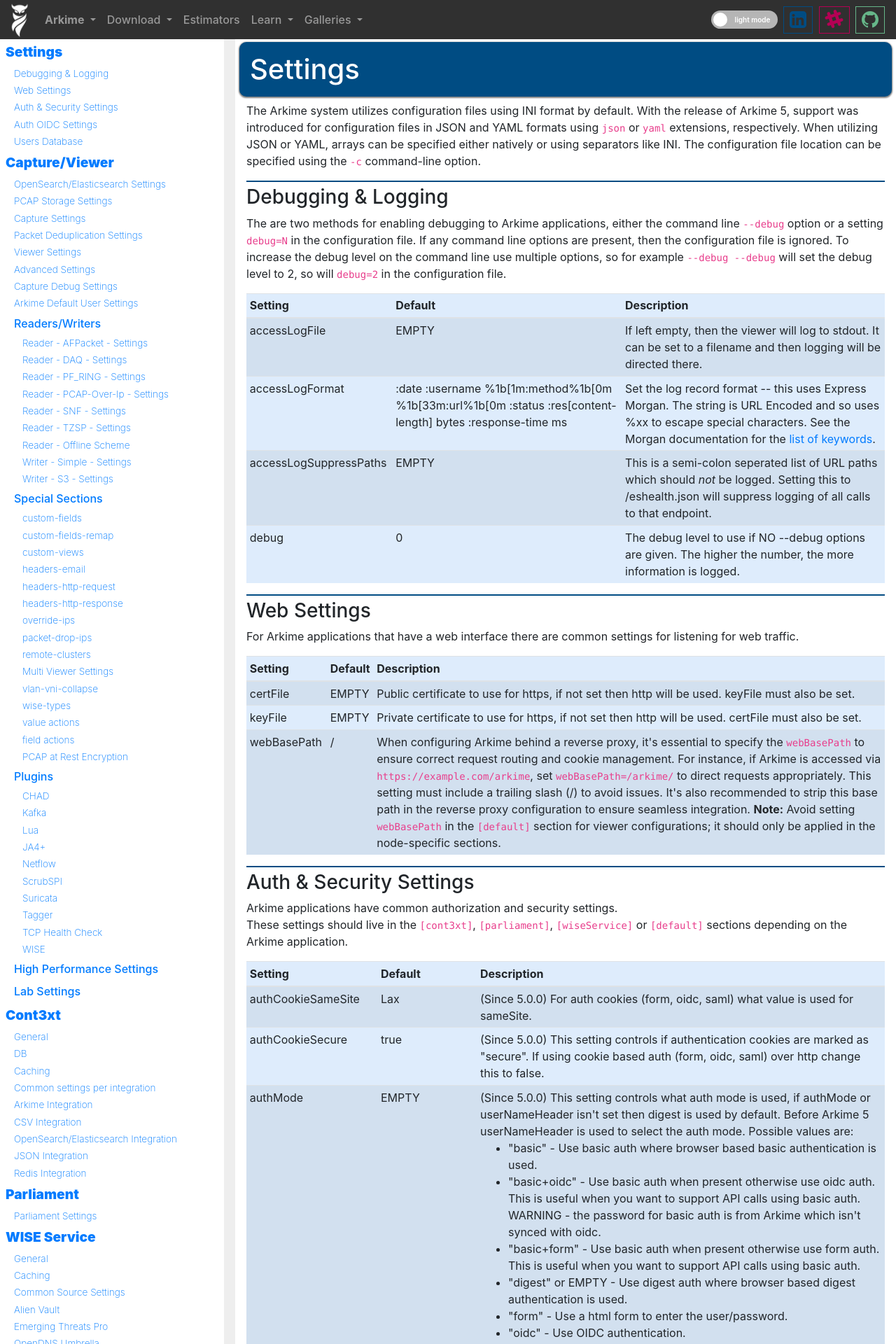
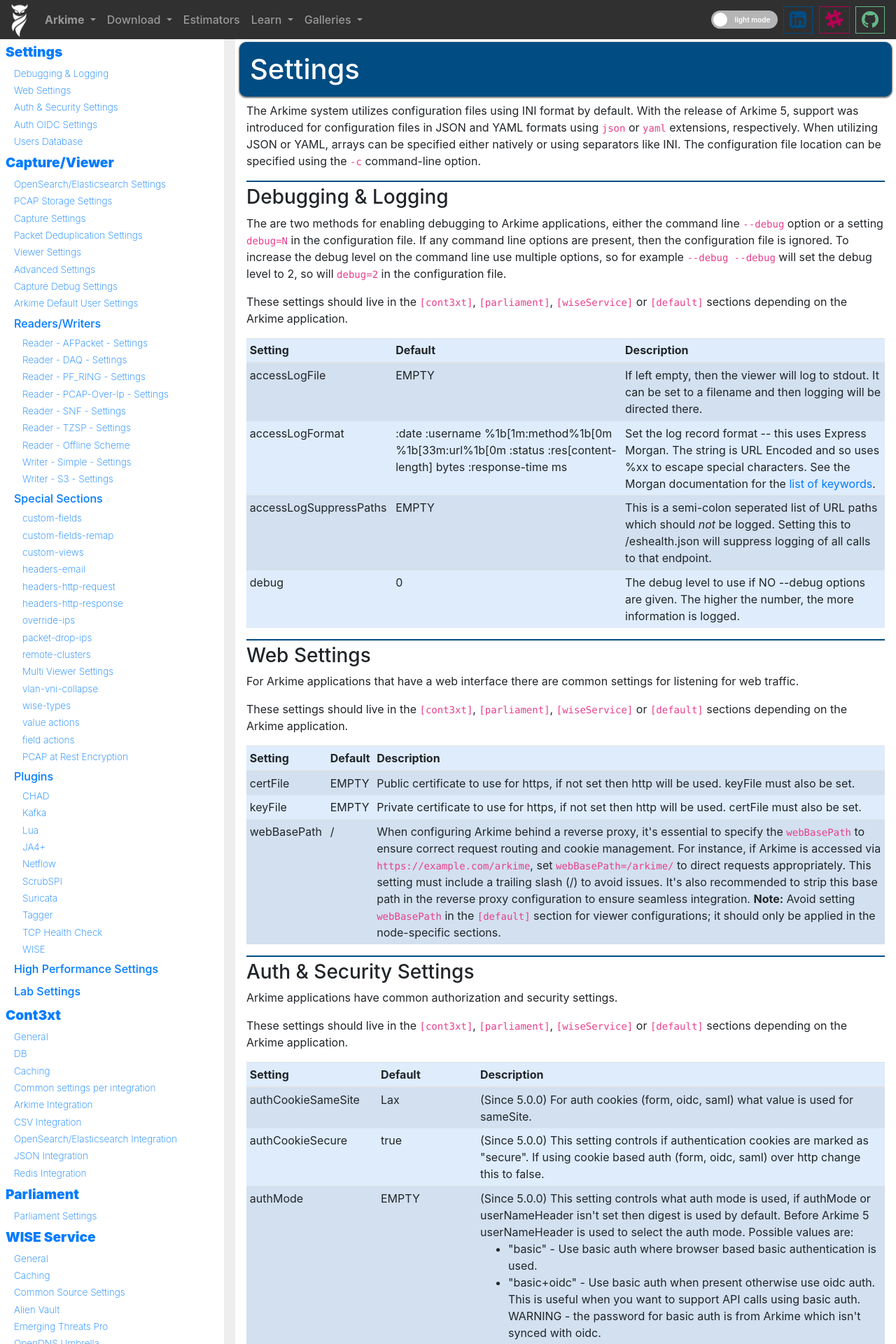
Before and after one commit to arkime/arkimeweb, a Jekyll site: the page built from settings.html, in a window 1280 px wide. Shown: the top 1920 px of the page at 70% size. Built offline with Jekyll 4.4.1, drawn with Linux system fonts in a browser that asks for light colours; some of the changed text lies outside the part shown.

Commit message:
clarify where settings live

```diff
--- a/_data/shared/auth-oidc.yml
+++ b/_data/shared/auth-oidc.yml
@@ -3,7 +3,8 @@
   <p>
     (Since 4.2.0) Arkime now support direct OIDC authentication when setting <a href="#userNameHeader">userNameHeader</a> to oidc.
     Make sure that each user has the "Web Auth Header" checkbox selected.
-    <br>
+  </p>
+  <p>
     These settings should live in the <code>[cont3xt]</code>, <code>[parliament]</code>, <code>[wiseService]</code> or <code>[default]</code> sections depending on the Arkime application.
   </p>
 
--- a/_data/shared/debug.yml
+++ b/_data/shared/debug.yml
@@ -5,6 +5,9 @@
     The are two methods for enabling debugging to Arkime applications, either the command line <code>--debug</code> option or a setting <code>debug=N</code> in the configuration file.
     If any command line options are present, then the configuration file is ignored.
     To increase the debug level on the command line use multiple options, so for example <code>--debug --debug</code> will set the debug level to 2, so will <code>debug=2</code> in the configuration file.
+  </p>
+  <p>
+    These settings should live in the <code>[cont3xt]</code>, <code>[parliament]</code>, <code>[wiseService]</code> or <code>[default]</code> sections depending on the Arkime application.
   </p>
 
 settings:
--- a/_data/shared/security.yml
+++ b/_data/shared/security.yml
@@ -2,7 +2,8 @@
 before: |
   <p>
     Arkime applications have common authorization and security settings.
-    <br>
+  </p>
+  <p>
     These settings should live in the <code>[cont3xt]</code>, <code>[parliament]</code>, <code>[wiseService]</code> or <code>[default]</code> sections depending on the Arkime application.
   </p>
 
--- a/_data/shared/usersdb.yml
+++ b/_data/shared/usersdb.yml
@@ -5,7 +5,8 @@
     The Arkime applications store all the users in OpenSearch/Elasticsearch.
     Since you will have multiple Arkime clusters and applications, Arkime allows you to share the database to use.
     When these settings aren't use Arkime will fallback to using a non shared Users Database for viewer/capture.
-    <br>
+  </p>
+  <p>
     These settings should live in the <code>[cont3xt]</code>, <code>[parliament]</code>, <code>[wiseService]</code> or <code>[default]</code> sections depending on the Arkime application.
   </p>
 
--- a/_data/shared/web.yml
+++ b/_data/shared/web.yml
@@ -3,6 +3,9 @@
 before: |
   <p>
     For Arkime applications that have a web interface there are common settings for listening for web traffic.
+  </p>
+  <p>
+    These settings should live in the <code>[cont3xt]</code>, <code>[parliament]</code>, <code>[wiseService]</code> or <code>[default]</code> sections depending on the Arkime application.
   </p>
 
 
```
